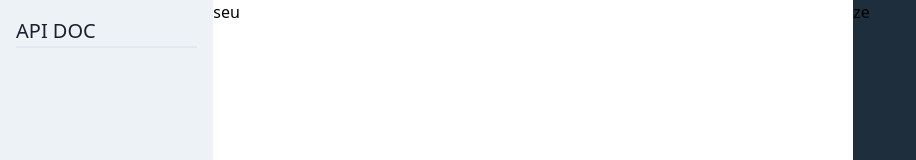
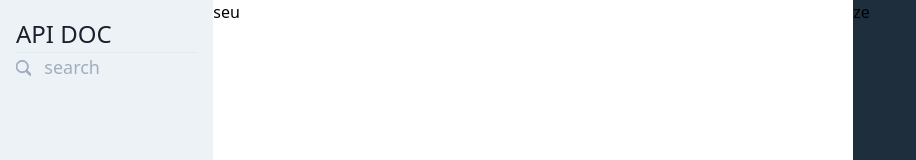
Before and after one commit to FranciscoBBC/api-doc, a Next.js app: page / in a window 1280 px wide. Shown: the top 160 px of the page, without its empty margins (0-916 px from the left). Built offline with nearby package versions, Linux system fonts and the light colour scheme.

Commit message:
creating component

```diff
--- a/components/Menu.tsx
+++ b/components/Menu.tsx
@@ -1,11 +1,13 @@
 import React from 'react';
+import SearchIput from '@components/SearchInput';
 
 const Menu = () => {
   return (
     <div className="p-4">
-      <div className="border-b-2">
-        <h1 className="text-xl font-medium text-gray-900">API DOC</h1>
+      <div className="border-b">
+        <h1 className="text-2xl font-medium text-gray-900">API DOC</h1>
       </div>
+      <SearchIput />
     </div>
   );
 };
--- /dev/null
+++ b/components/SearchInput.tsx
@@ -0,0 +1,18 @@
+import React from 'react';
+import { BsSearch } from 'react-icons/bs';
+
+const SearchInput = () => {
+  return (
+    <div className="flex flex-column w-full items-center justify-items-center">
+      <BsSearch className="mr-3 text-gray-500 stroke-current stroke-1 text-lg" />
+      <input
+        type="search"
+        name="search-docs"
+        className="w-full bg-gray-200 text-lg  border border-transparent focus:outline-none focus:border-transparent"
+        placeholder="search"
+      />
+    </div>
+  );
+};
+
+export default SearchInput;
--- a/package.json
+++ b/package.json
@@ -22,6 +22,7 @@
     "next": "10.0.1",
     "react": "17.0.1",
     "react-dom": "17.0.1",
+    "react-icons": "^3.11.0",
     "tailwindcss": "^1.9.6"
   },
   "devDependencies": {
```
Also changed, not shown: 1 other file (tests, documents, lock files or other folders).
